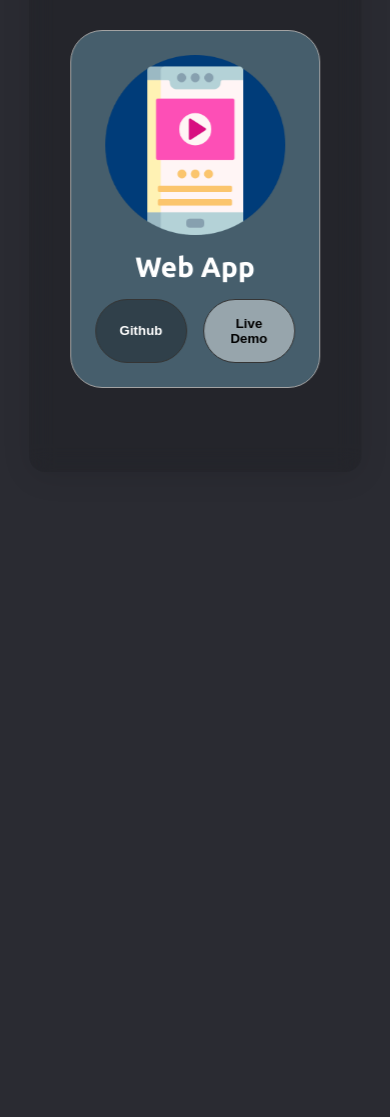
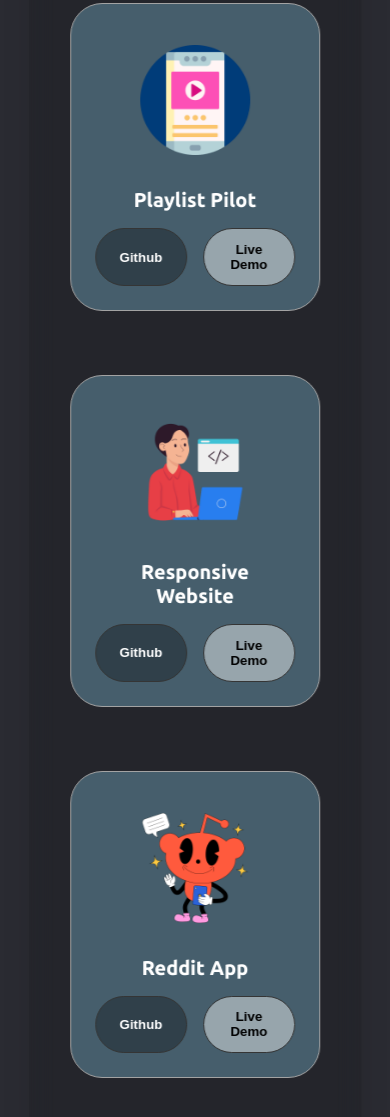
Before and after one commit to MyNameIsNotMateusz/Personal-Homepage-new, a plain HTML site: page projects.html in a window 390 px wide. Shown: the part 751-1868 px from the top of the page. Before the commit the page ends 1223 px from the top, so only its background shows below. Drawn offline with nearby package versions, Linux system fonts and the light colour scheme.

Commit message:
I fixed the projects site

```diff
--- a/projects.html
+++ b/projects.html
@@ -31,7 +31,7 @@
             <div class="article-container">
               <img src="./images/project-website.png" alt="Project 1" class="project-img" />
             </div>
-            <h2 class="experience-sub-title">Website</h2>
+            <h2 class="experience-sub-title">Responsive Website</h2>
             <div class="btn-container">
               <button class="btn btn-color-2" onclick="location.href='https://github.com/MyNameIsNotMateusz/Stroyec---Website/'">
                 Github
@@ -45,12 +45,40 @@
             <div class="article-container">
               <img src="./images/smartphone.png" alt="Project 1" class="project-img" />
             </div>
-            <h2 class="experience-sub-title">Web App</h2>
+            <h2 class="experience-sub-title">Playlist Pilot</h2>
             <div class="btn-container">
               <button class="btn btn-color-2" onclick="location.href='https://github.com/MyNameIsNotMateusz/Playlist-Pilot-Music/'">
                 Github
               </button>
               <button class="btn btn-color-1" onclick="location.href='https://mynameisnotmateusz.github.io/Playlist-Pilot-Music/'">
+                Live Demo
+              </button>
+            </div>
+          </div>
+          <div class="details-container">
+            <div class="article-container">
+              <img src="./images/website2.png" alt="Project 1" class="project-img" />
+            </div>
+            <h2 class="experience-sub-title">Responsive Website</h2>
+            <div class="btn-container">
+              <button class="btn btn-color-2" onclick="location.href='https://github.com/MyNameIsNotMateusz/Centrum-Odszkodowan-Website'">
+                Github
+              </button>
+              <button class="btn btn-color-1" onclick="location.href='https://mynameisnotmateusz.github.io/Centrum-Odszkodowan-Website/'">
+                Live Demo
+              </button>
+            </div>
+          </div>
+          <div class="details-container">
+            <div class="article-container">
+              <img src="./images/reddit.png" alt="Project 1" class="project-img" />
+            </div>
+            <h2 class="experience-sub-title">Reddit App</h2>
+            <div class="btn-container">
+              <button class="btn btn-color-2" onclick="location.href='https://github.com/MyNameIsNotMateusz/Reddit-App'">
+                Github
+              </button>
+              <button class="btn btn-color-1" onclick="location.href='https://mynameisnotmateusz.github.io/Reddit-App/'">
                 Live Demo
               </button>
             </div>
--- a/styles/about.css
+++ b/styles/about.css
@@ -140,6 +140,7 @@ ul li:nth-child(4).active ~ #marker::before {
     flex-direction: column;
     justify-content: center;
     align-items: center;
+    padding: 0;
 }
 
 .about-containers {
--- a/styles/projects.css
+++ b/styles/projects.css
@@ -140,16 +140,18 @@ ul li:nth-child(4).active ~ #marker::before {
     flex-direction: column;
     justify-content: center;
     align-items: center;
+    width: 100%;
 }
 
 .projects-containers {
-    display: flex;
-    justify-content: center;
-    margin-bottom: 10px;
-    width: 85%;
-    margin-bottom: 1.7em;
-    margin-top: 3em;
-    padding-bottom: 15px;
+  display: flex;
+  margin-bottom: 10px;
+  width: 90%;
+  margin-bottom: 1.7em;
+  margin-top: 3em;
+  padding-bottom: 15px;
+  overflow: auto;
+  column-gap: 2rem;
 }
 
 .projects-containers::-webkit-scrollbar {
@@ -157,12 +159,12 @@ ul li:nth-child(4).active ~ #marker::before {
 }
 
 .projects-containers::-webkit-scrollbar-thumb {
-	background: linear-gradient(transparent, #90e0ff2a);
+	background-color: #888;
 	border-radius: 6px;
 }
 
 .projects-containers::-webkit-scrollbar-thumb:hover {
-	background: linear-gradient(transparent, #90e0ffd0);
+	background-color: #8888884a;
 }
 
 .details-container {
@@ -174,26 +176,26 @@ ul li:nth-child(4).active ~ #marker::before {
     text-align: center;
     width: 250px;
     background-color: rgb(144 223 255 / 31%);
-    margin: 0 2rem;
+    display: flex;
+    flex-direction: column;
+    justify-content: space-between;
   }
 
   .article-container {
     display: flex;
-    text-align: initial;
-    gap: 2.5rem;
-    justify-content: space-around;
+    justify-content: center;
+    align-items: center;
+    height: 9rem;
   }
 
   .project-img {
-    border-radius: 2rem;
-    width: 90%;
-    height: 90%;
+    width: 55%;
   }
 
   .experience-sub-title {
     color: white;
     font-weight: 600;
-    font-size: 1.75rem;
+    font-size: 1.25rem;
     margin-bottom: 2rem;
     margin: 1rem;
   }
@@ -208,7 +210,7 @@ ul li:nth-child(4).active ~ #marker::before {
   .btn {
     font-weight: 600;
     transition: all 300ms ease;
-    padding: 1rem;
+    padding: 0.8rem;
     width: 8rem;
     border-radius: 2rem;
     border: rgb(53, 53, 53) 0.1rem solid;
@@ -260,6 +262,10 @@ ul li:nth-child(4).active ~ #marker::before {
       margin: 2rem 0;
     }
 
+    .projects-containers {
+      overflow: visible;
+    }
+
   }
 
   @media screen and (max-width: 320px) {
```
Also changed, not shown: images/reddit.png (added), images/website2.png (added).
